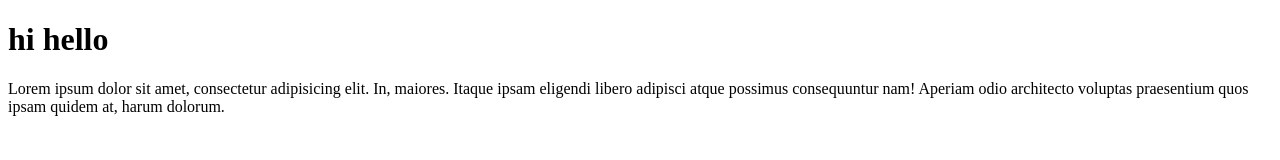
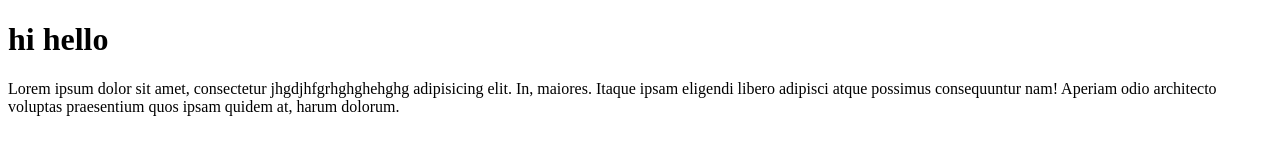
Before and after one commit to AMRITHAASOK/Branches, a plain HTML site: page index.html in a window 1280 px wide. Drawn offline with Linux system fonts and the light colour scheme.

Commit message:
new changes

```diff
--- a/index.html
+++ b/index.html
@@ -7,6 +7,6 @@
 </head>
 <body>
     <h1>hi hello</h1>
-    <p>Lorem ipsum dolor sit amet, consectetur adipisicing elit. In, maiores. Itaque ipsam eligendi libero adipisci atque possimus consequuntur nam! Aperiam odio architecto voluptas praesentium quos ipsam quidem at, harum dolorum.</p>
+    <p>Lorem ipsum dolor sit amet, consectetur jhgdjhfgrhghghehghg adipisicing elit. In, maiores. Itaque ipsam eligendi libero adipisci atque possimus consequuntur nam! Aperiam odio architecto voluptas praesentium quos ipsam quidem at, harum dolorum.</p>
 </body>
 </html>
```
